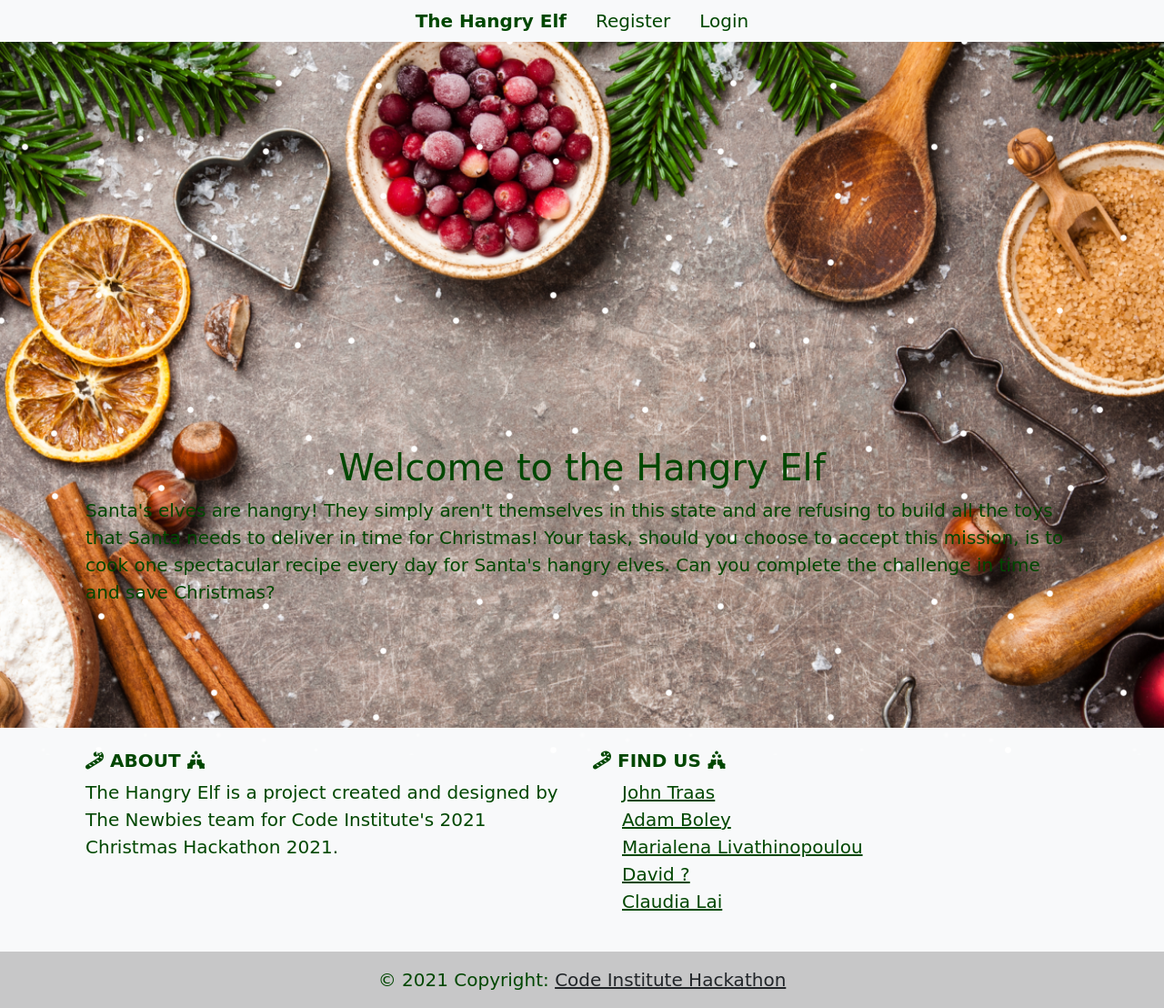
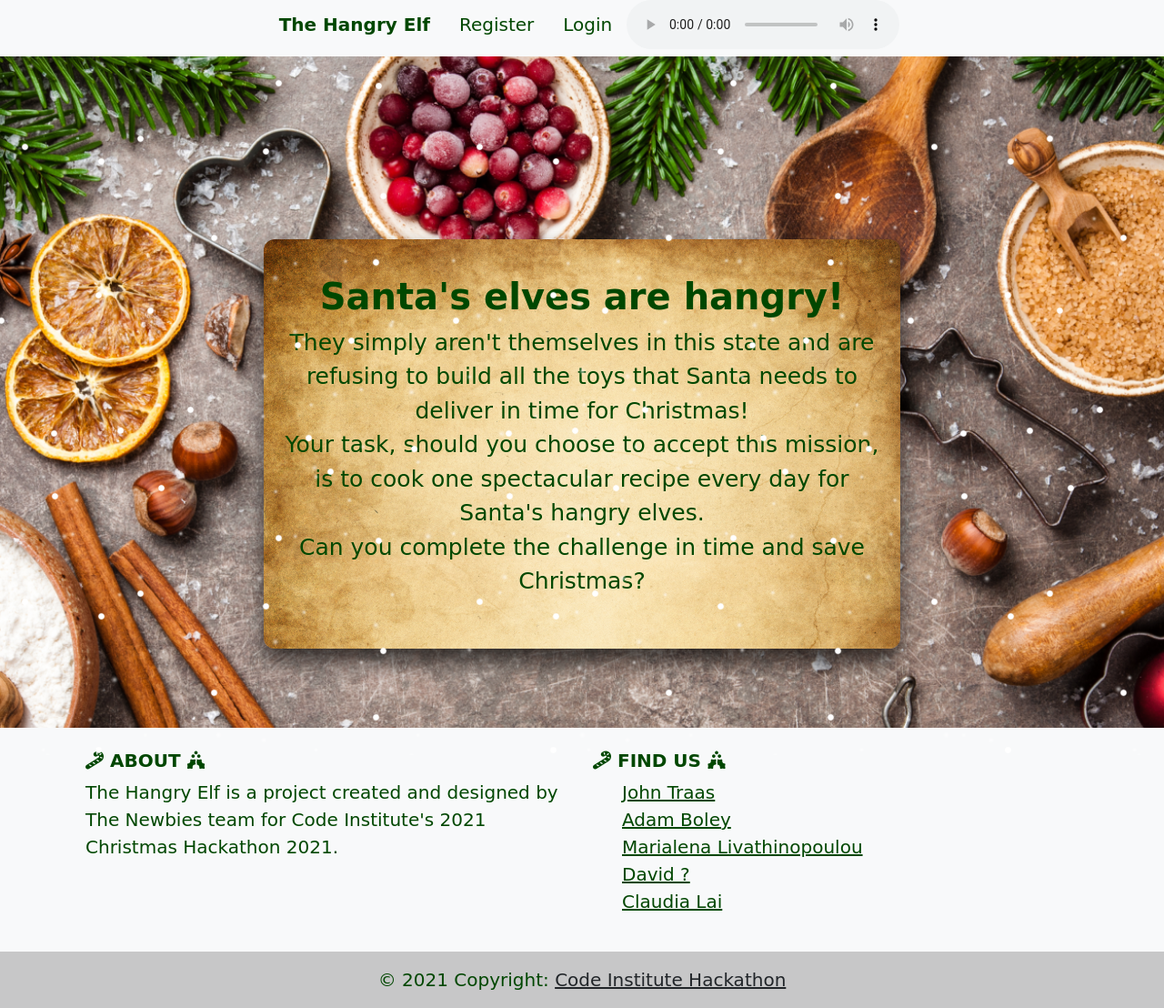
Before and after one commit to Jays-T/xmas_hacathon, a Django app: page / in a window 1280 px wide. Shown: the whole page at 91% size. Run offline with Django 3.2, Linux system fonts and the light colour scheme; some libraries are stand-ins or nearby versions; some web fonts are replaced.

Commit message:
add paper background and styling

```diff
--- a/advent_calendar/templates/advent_calendar/advent.html
+++ b/advent_calendar/templates/advent_calendar/advent.html
@@ -7,12 +7,6 @@
 {% block content %}
 <!--Profile to render user's Advent Calendar-->
 
-<!-- Audio approach one autoplay doesn't work -->
-<div id="audio">
-    <audio controls autoplay>
-        <source src="{{ MEDIA_URL }}/audio/calendar_sound.mp3" type="audio/mpeg">
-    </audio>
-</div>
 <div class="row container_box">
     <!-- <div class="col col-12 d-flex flex-column justify-content-center align-items-center">-->
         <!-- <div class="row container_box"> -->
--- a/northpole/templates/northpole/index.html
+++ b/northpole/templates/northpole/index.html
@@ -7,17 +7,16 @@
 {% block content %}
 <!--Index to render landing page Hero image with links to signup-->
 <div class="row">
-    <div class="col col-12 d-flex flex-column justify-content-center align-items-center">
-        <h1>Welcome to the Hangry Elf</h1>
+    <div class="d-flex flex-column justify-content-center align-items-center" id="paper">
+        <h1><strong>Santa's elves are hangry!</strong></h1>
         <p>
-            Santa's elves are hangry! They simply aren't themselves in this state
+            They simply aren't themselves in this state
             and are refusing to build all the toys that Santa needs to deliver in time for Christmas!
-
+            <br>
             Your task, should you choose to accept this mission, is to cook one spectacular recipe every day
             for Santa's hangry elves.
-
+            <br>
             Can you complete the challenge in time and save Christmas?
-
         </p>
     </div>
 </div>
--- a/profiles/templates/profiles/profile.html
+++ b/profiles/templates/profiles/profile.html
@@ -7,13 +7,13 @@
 {% block content %}
 <!--Profile to render user's Advent Calendar-->
 <div class="row">
-    <div class="col col-12 d-flex flex-column justify-content-center align-items-center">
-        <h1>Welcome {{ user.username }}!</h1>
+    <div class="d-flex flex-column justify-content-center align-items-center" id="paper">
+        <h1><strong>Welcome {{ user.username }}!</strong></h1>
         <h1>The situation is dire!</h1>
         <h3>Santa's elves must feed!</h3>
         <p>
             Hurry, there is no time to lose! If we don't act fast
-            Santa will not have enough Christmas presents for all the children this year.
+            Santa will not have enough Christmas presents for all the children this year. <br>
             It's entirely unfair, but he'll put you on the naughty list if you don't feed the hangry elves!!
         </p>
         <a href="{% url 'show_recipes' %}">Show Recipes</a>
--- a/static/css/base.css
+++ b/static/css/base.css
@@ -63,6 +63,21 @@ a:hover {
     100%{
         background-position: -500px 1000px, -400px 400px, 300px 700px;
     }
+}
+
+/* Paper effect */
+
+#paper {
+    position: relative;
+    margin: 40px auto;
+    width: 700px;
+    height: 450px;
+    background: url('/media/img/paper_13631071.png');
+    border-radius: 12px;
+    box-shadow: 0 15px 24px rgba(0,0,0,.7);
+    z-index: -1;
+    text-align: center;
+    font-size: 25px;
 }
 
 /* Styles on advent.html */
@@ -258,6 +273,8 @@ a:hover {
   animation: spin ease-in-out 3s infinite alternate;
 }
 
+
+
 @media screen and (max-width: 768px) {
     .row {
         padding: 5px;
--- a/templates/base.html
+++ b/templates/base.html
@@ -38,35 +38,40 @@
     <header class="container-fluid fixed-top">
       <div class="row">
         <div class="col-12 bg-light">
-          <ul class="nav justify-content-center my-0">
-            <li class="nav-item">
+          <ul class="nav justify-content-center">
+            <li class="nav-item mt-1">
               <a href="{% url 'index' %}" class="nav-link"><strong>The Hangry Elf </strong></a>
             </li>
             {% if request.user.is_authenticated %}
-              <li class="nav-item">
+              <li class="nav-item mt-1">
                 <a href="{% url 'profile' %}" class="nav-link">Save Christmas!</a>
               </li>
-              <li class="nav-item">
+              <li class="nav-item mt-1">
                 <a href="{% url 'account_logout' %}" class="nav-link">Logout</a>
               </li>
-              <li class="nav-item">
+              <li class="nav-item mt-1">
                 <a href="{% url 'calendar' %}" class="nav-link">Calendar</a>
               </li>
               {% else %}
-              <li class="nav-item">
+              <li class="nav-item mt-1">
                 <a href="{% url 'account_signup' %}" class="nav-link">Register</a>
               </li>
-              <li class="nav-item">
+              <li class="nav-item mt-1">
                 <a href="{% url 'account_login' %}" class="nav-link">Login</a>
               </li>
             {% endif %}
+              <!-- Audio player -->
+              <li>
+                <audio controls autoplay id="audio">
+                  <source src="{{ MEDIA_URL }}/audio/calendar_sound.mp3" type="audio/mpeg">
+                </audio>
+              </li>
           </ul>
         </div>
       </div>
     </header>
     <section class="container d-flex justify-content-center align-items-center">
       <section class="snow_fx">
-
         <div class="message-container toast-container d-flex flex-column justify-content-center align-items-end w-100 p-3">
           {% if messages %}
 
@@ -85,17 +90,10 @@
             {% endfor %}
 
           {% endif %}
-            </div>
 
-        <div class="row">
-          <div class="col col-12">
-            <!--
-            Will render the content from each template
-            -->
           <div class="container">
             {% block content %}
             {% endblock %}
-              </div>
           </div>
         </div>
       </section>
```
Also changed, not shown: media/img/paper_13631071.png (added). Lines whose indentation alone changed are shown as unchanged.
